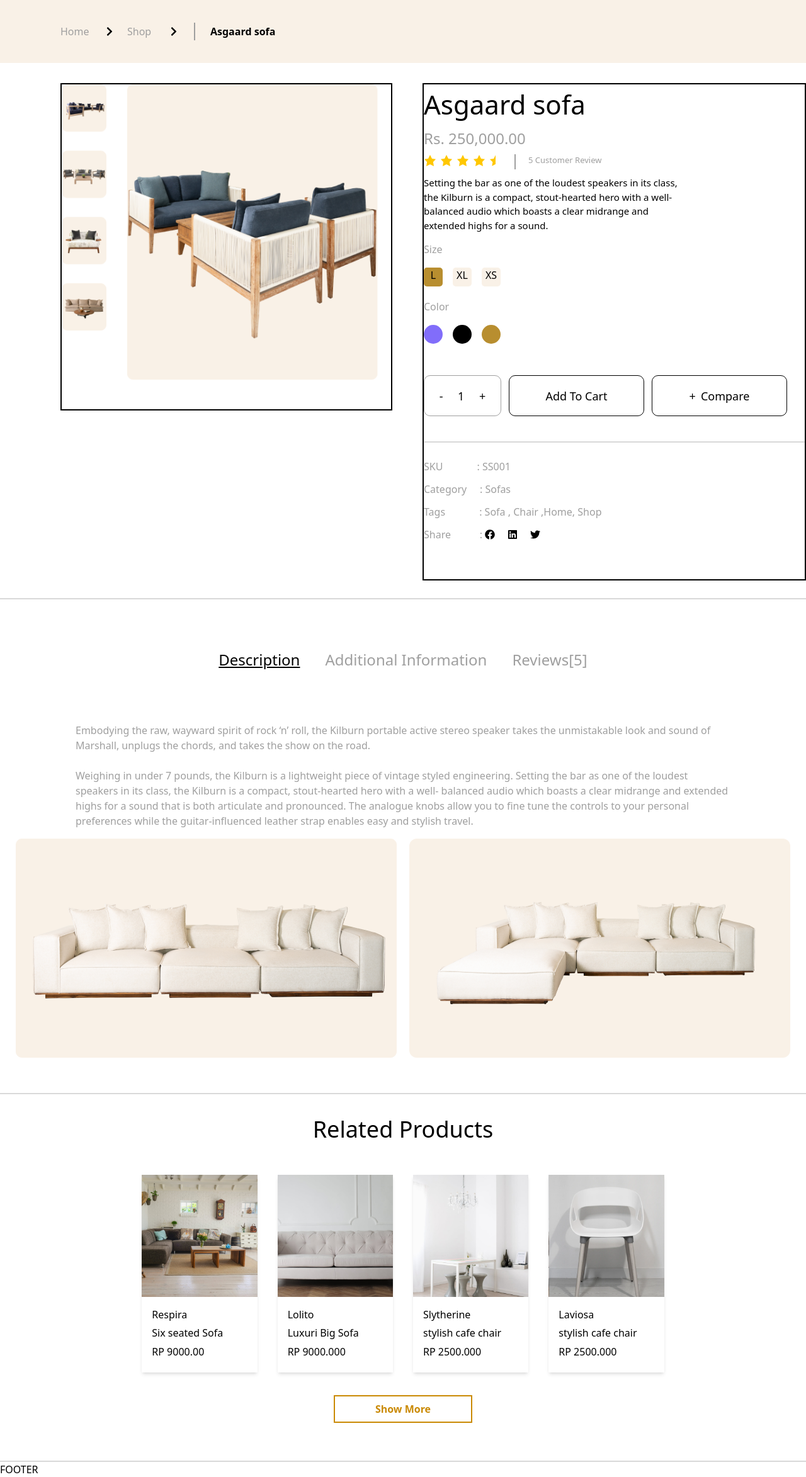
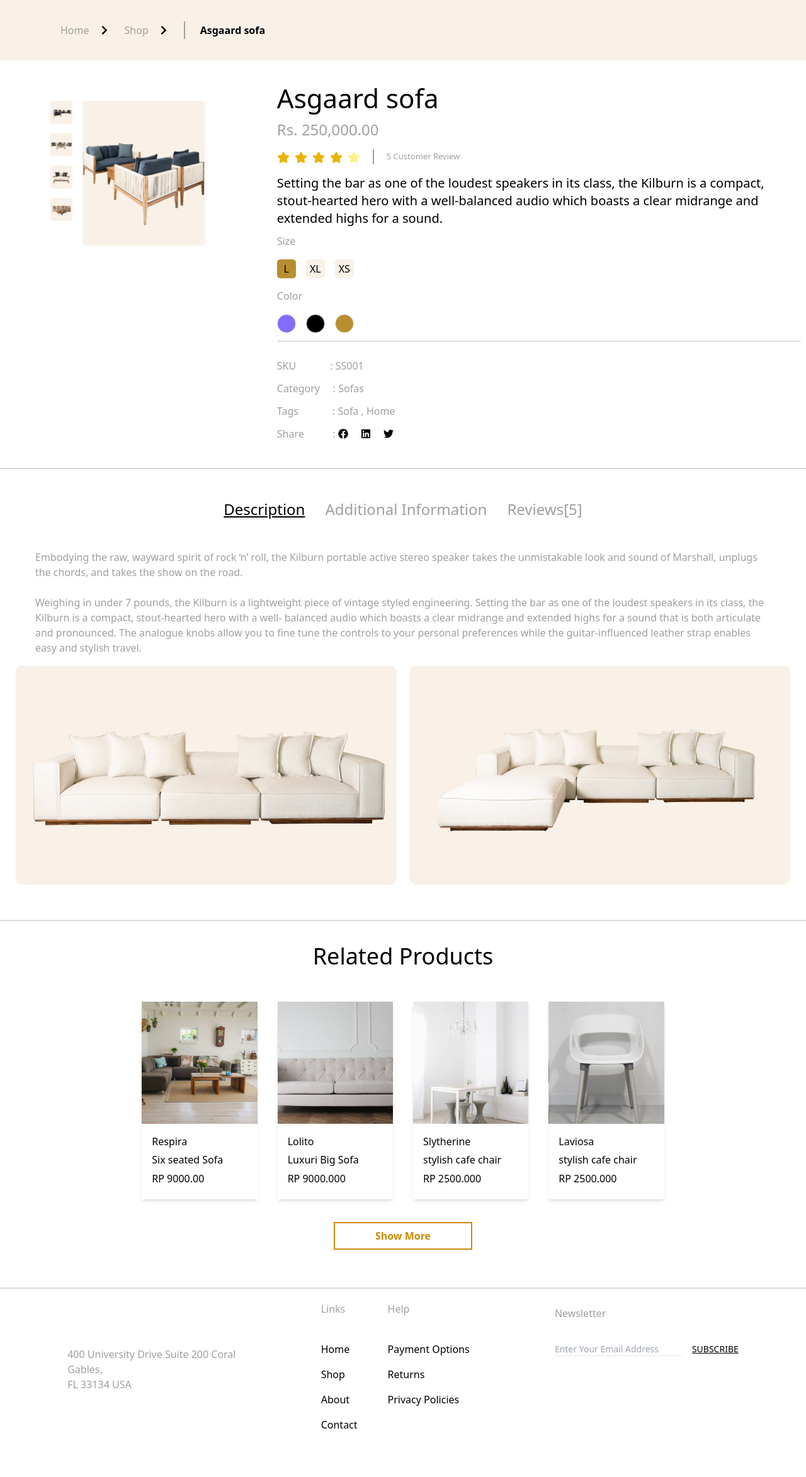
Before and after one commit to Manish6906/wooden-galaxy, a React (Vite) app: page /Single_product in a window 1280 px wide. Shown: the whole page at 63% size. After the commit the page ends 2303 px from the top, so only its background shows below. Built offline with nearby package versions, Linux system fonts and the light colour scheme.

Commit message:
updation

```diff
--- a/src/App.jsx
+++ b/src/App.jsx
@@ -11,6 +11,7 @@ import OurStory from "./Pages/OurStory";
 import Faq from "./Pages/Faq";
 import Contact from "./Pages/Contact"
 import Single_product from "./Pages/Single_product";
+import Footer2 from "./Components/Footer2";
 
 const App = () => {
   return (
@@ -26,6 +27,7 @@ const App = () => {
         <Route path="/Contact" element={<Contact />} />
         <Route path="/Login" element={<Login />} />
         <Route path="/Single_product" element={<Single_product />} />
+        <Route path="/footer2" element={<Footer2 />} />
       </Routes>
     </Router>
   );
--- /dev/null
+++ b/src/Components/Footer2.jsx
@@ -0,0 +1,51 @@
+import React from 'react'
+import { Link } from 'react-router-dom';
+
+const Footer2 = () => {
+  return (
+    <>
+    <div className='h-auto flex items-center justify-center flex-col  gap-8 sm:gap-8 sm:flex-row sm:flex sm:items-center sm:justify-evenly  bg-[#FFFFFF]'>
+
+      <div className='text-[#9F9F9F] text-base text-center sm:text-start'>
+        <p>400 University Drive Suite 200 Coral <br />
+        Gables,<br />
+        FL 33134 USA</p>
+      </div>
+
+      <div className='flex  justify-center gap-8 sm:gap-12'>
+
+      <div>
+          <p className='text-[#9F9F9F] mb-2 sm:mb-8'>Links</p>
+          <ul className='flex flex-col leading-10'>
+          <Link to="/">Home</Link>
+          <Link to="/Shop">Shop</Link>
+          <Link to="/About">About</Link>
+          <Link to="/Contact">Contact</Link>
+        </ul>
+      </div>
+
+      <div className=' mb-10'>
+          <p className='text-[#9F9F9F] mb-2 sm:mb-8'>Help</p>
+          <ul className='flex flex-col leading-10'>
+          <Link to="">Payment Options</Link>
+          <Link to="">Returns</Link>
+          <Link to="">Privacy Policies</Link>
+        </ul>
+      </div>
+
+      </div>
+
+      <div className=' mb-[122px] text-center sm:text-start '>
+      <p className='text-[#9F9F9F] mb-4 sm:mb-8'>Newsletter</p>
+      <div className='text-center sm:text-start'>
+        <input type="email" placeholder='Enter Your Email Address' className='outline-none border-b-[1.8px] text-sm mr-4'/>
+        <button className='underline text-sm font-medium'>SUBSCRIBE</button>
+      </div>
+      </div>
+
+      </div>
+    </ >
+  )
+}
+
+export default Footer2
--- a/src/Pages/Single_product.jsx
+++ b/src/Pages/Single_product.jsx
@@ -4,147 +4,164 @@ import { Link } from 'react-router-dom';
 import { FaFacebook } from "react-icons/fa";
 import { FaLinkedin } from "react-icons/fa";
 import { FaTwitter } from "react-icons/fa";
+import { FaStar } from "react-icons/fa";
+
 
 
 
 // import images
 import side4 from "../assets/single_products/side4.png"
 import main from "../assets/single_products/main_image.png"
-import stars from "../assets/single_products/5stars.png"
 import Des1 from "../assets/single_products/description1.png"
 import Des2 from "../assets/single_products/description2.png"
 import ProductCard from '../Components/ProductCard';
+import Footer2 from '../Components/Footer2';
 
 const Single_product = () => {
   return (
     < >
       {/* ADDING NAVBAR SECTION */}
 
-      <div className=' flex items-center  bg-[#F9F1E7] h-[100px]  w-full '>
-        <div className='flex items-center ml-24 gap-6'>
+      <div className='h-24 flex items-center justify-center sm:flex sm:justify-start sm:items-center bg-[#F9F1E7]  '>
 
-          <div className='w-[82px] h-[24px] flex items-center '>
+        <div className='flex items-center gap-3 sm:gap-6  sm:ml-24'>
+
+          <div className='flex items-center gap-2 sm:gap-4'>
             <Link to="/" className='text-[#9F9F9F] font-normal'> Home </Link>
-            <div className='ml-6'><FaChevronRight /></div>
+            <div className=''><FaChevronRight /></div>
           </div>
 
-          <div className='w-[82px] h-[24px] flex items-center '>
+          <div className='flex items-center  gap-2 sm:gap-4 '>
             <Link to="/Shop" className='text-[#9F9F9F] font-normal'> Shop </Link>
-            <div className='ml-7'><FaChevronRight /></div>
+            <div className=''><FaChevronRight /></div>
           </div>
 
 
-          <div className='h-7 border-[1px] border-[#9F9F9F]'></div>
-          <div className='font-semibold'>
-            Asgaard sofa
-          </div>
+          <div className='h-7 border-[1px] border-[#9F9F9F] hidden sm:block'></div>
+          <p className=' font-medium sm:font-semibold'>Asgaard sofa</p>
 
         </div>
       </div>
+
       {/* NAVBAR ENDED */}
 
       {/* 2ND SECTION */}
 
-      <div className='flex gap-12 mb-7 w-full'>
+      <div className='flex flex-col justify-center sm:flex sm:flex-col sm:justify-center
+       md:flex md:flex-col md:justify-center lg:flex lg:flex-row lg:justify-evenly gap-10 lg:gap-24 mb-7 w-full'>
 
-        <div className='h-[520px] w-[553px] flex border-black border-2 ml-24 mt-8 '>
-          <div>
+
+{/*   LEFT SIDE */}
+
+        <div className='flex justify-center pt-0 lg:pt-9 ml-0 sm:ml-20 mt-7 '>
+          <div className='hidden sm:block'>
             <img src={side4} alt="" />
           </div>
 
           <div>
-            <img src={main} alt="" />
+            <img src={main} alt=""  />
           </div>
         </div>
 
-        {/* right side code */}
+{/* right side code */}
 
-        <div className='h-[790px] w-[610px] border-black border-2 mt-8'>
-          <div className='w-[280px] h-[65px] text-[42px] mb-[5px]'>
+        <div className='ml-2 mb-2 mr-2 mt-7'>
+          <div>
+          <div className=' text-[42px] mb-[3px] '>
             Asgaard sofa
           </div>
 
-          <div className='text-[#9F9F9F] w-[173px] h-[36px] text-2xl mb-[5px]'>
+          <div className='text-[#9F9F9F] text-2xl mb-[3px]'>
             Rs. 250,000.00
           </div>
 
-          <div className='flex gap-5 mb-[10px]'>
-            <div>
-              <img src={stars} alt="" />
+          <div className='flex items-center gap-5 mb-[5px]'>
+          <div className='flex mb-3 mt-[15px] gap-1 sm:gap-2 text-base sm:text-xl text-yellow-500 '>
+              <FaStar />
+              <FaStar />
+              <FaStar />
+              <FaStar />
+              <div className='text-yellow-200'>
+                <FaStar />
+              </div>
             </div>
 
-            <div className='h-6 border-[1px] border-[#9F9F9F]'></div>
+            <div className='h-6 border-[1px] border-[#9F9F9F] hidden sm:block'></div>
 
             <div className='text-[13px] text-[#9F9F9F]'>
               5 Customer Review
             </div>
           </div>
 
-          <div className='w-[424px] h-[95px] text-[15px] mb-[10px]'>
+          <p className=' text-base sm:text-xl mb-[10px]'>
             Setting the bar as one of the loudest speakers in its class, the Kilburn is a compact,
             stout-hearted hero with a well-balanced audio which boasts a clear midrange and extended
             highs for a sound.
-          </div>
+          </p>
 
-          <div className='text-[1rem] text-[#9F9F9F] w-[27px] h-[21px] mb-[20px]'>
+          <p className='text-[1rem] text-[#9F9F9F] w-[27px] h-[21px] mb-[20px]'>
             Size
-          </div>
+          </p>
 
-          <div className='flex gap-4 mb-5'>
-            <div className='h-[30px] w-[30px] rounded-[5px] bg-[#B88E2F] text-center'>L</div>
-            <div className='h-[30px] w-[30px] rounded-[5px] bg-[#F9F1E7] text-center'>XL</div>
-            <div className='h-[30px] w-[30px] rounded-[5px] bg-[#F9F1E7] text-center'>XS</div>
+          <div className='flex gap-4 mb-4'>
+            <button className='h-[30px] w-[30px] rounded-[5px] bg-[#B88E2F] text-center'>L</button>
+            <button  className='h-[30px] w-[30px] rounded-[5px] bg-[#F9F1E7] text-center'>XL</button>
+            <button className='h-[30px] w-[30px] rounded-[5px] bg-[#F9F1E7] text-center'>XS</button>
           </div>
 
 
-          <div className='text-[1rem] text-[#9F9F9F] w-[27px] h-[21px] mb-[20px]'>
+          <p className='text-[1rem] text-[#9F9F9F] w-[27px] h-[21px] mb-[20px]'>
             Color
+          </p>
+
+          <div className='flex gap-4 mb-3'>
+            <button className='h-[30px] w-[30px] rounded-[50%] bg-[#816DFA] hover:border-[#816DFA] border-[1px]'></button>
+            <button className='h-[30px] w-[30px] rounded-[50%] bg-[#000000] hover:border-black border-[1px]'></button>
+            <button className='h-[30px] w-[30px] rounded-[50%] bg-[#B88E2F] hover:border-[#B88E2F] border-[1px]'></button>
           </div>
 
-          <div className='flex gap-4 mb-5'>
-            <div className='h-[30px] w-[30px] rounded-[50%] bg-[#816DFA] text-center'></div>
-            <div className='h-[30px] w-[30px] rounded-[50%] bg-[#000000] text-center'></div>
-            <div className='h-[30px] w-[30px] rounded-[50%] bg-[#B88E2F] text-center'></div>
-          </div>
+          {/* <div className='mt-[50px] flex gap-3 mb-[30px]'>
 
-          <div className='mt-[50px] flex gap-3 mb-[40px]'>
+              <div className='w-[123px] h-[65px] text-lg font-semibold border-[#9F9F9F] border-[1px] rounded-[10px] flex justify-evenly items-center  hover:bg-yellow-700
+                hover:text-white'>
+                <div><button>-</button></div>
+                <div><button>1</button></div>
+                <div><button>+</button></div>
+              </div>
 
-            <div className='w-[123px] h-[65px] text-lg border-[#9F9F9F] border-[1px] rounded-[10px] flex justify-evenly items-center'>
-              <div>-</div>
-              <div>1</div>
-              <div>+</div>
-            </div>
+              <div>
+                <button className="w-[215px] h-[65px] text-lg font-semibold border-[#000000] border-[1px] rounded-[10px] flex justify-evenly items-center hover:bg-yellow-700
+                hover:text-white">Add To Cart</button>
+              </div>
 
-            <div className='w-[215px] h-[65px] text-lg border-[#000000] border-[1px] rounded-[10px] flex justify-evenly items-center'>
-              <div>Add To Cart</div>
-            </div>
-            <div className='w-[215px] h-[65px] text-lg border-[#000000] border-[1px] rounded-[10px] flex justify-evenly items-center'>
-              <div className='flex gap-2'>
-                <div>+</div>
-                <div>Compare</div>
+              <div>
+              <button className="w-[215px] h-[65px] text-lg font-semibold border-[#000000] border-[1px] rounded-[10px] flex justify-evenly items-center  hover:bg-yellow-700
+                hover:text-white ">
+                + &nbsp; Compare
+              </button>
               </div>
-            </div>
-          </div>
 
-          <div className='w-[605px] border-[1px] border-[#D9D9D9] rounded-sm '></div>
+          </div> */}
+
+          <div className=' border-[1px] border-[#D9D9D9] rounded-sm '></div>
 
           <div className='text-[#9F9F9F] mt-5 leading-9'>
             <div>SKU &nbsp; &nbsp; &nbsp; &nbsp; &nbsp; &nbsp; : SS001</div>
             <div>Category &nbsp; &nbsp; : Sofas</div>
-            <div>Tags &nbsp; &nbsp; &nbsp; &nbsp; &nbsp; &nbsp; : Sofa , Chair ,Home, Shop</div>
+            <div>Tags &nbsp; &nbsp; &nbsp; &nbsp; &nbsp; &nbsp; : Sofa , Home</div>
 
             <div className='flex items-center gap-1 '>
               <div>Share &nbsp; &nbsp;&nbsp; &nbsp; &nbsp; &nbsp;: </div>
 
-              <div className='flex gap-5 text-black'>
+              <div className='flex gap-2 sm:gap-5 text-black'>
                 <div>
-                  <FaFacebook />
+                  <Link to="Link"><FaFacebook /></Link>
                 </div>
                 <div>
-                  <FaLinkedin />
+                <Link to="Link"><FaLinkedin /></Link>
                 </div>
                 <div>
-                  <FaTwitter />
+                <Link to="Link"><FaTwitter /></Link>
                 </div>
               </div>
 
@@ -152,24 +169,26 @@ const Single_product = () => {
           </div>
 
         </div>
+          </div>
       </div>
 
-      {/* SECOND SECTION ENDS HERE */}
+      {/* 2ND SECTION ENDS HERE */}
+
 
       {/* SINGLE LINE  */}
 
-      <div className='w-full  border-[#D9D9D9] border-[1px] mb-9'></div  >
+      <div className=' border-[#D9D9D9] border-[1px] mb-9'></div  >
 
       {/* DISCRIPTION SECTION */}
 
-      <div className='w-full h-9 flex justify-center gap-10 my-20'>
-        <div className='text-2xl font-medium underline'>Description</div>
-        <div className='text-2xl text-[#9F9F9F]'>Additional Information</div>
-        <div className='text-2xl text-[#9F9F9F]'>Reviews[5]</div>
+     <div className=' flex justify-center gap-8 my-12'>
+        <p className='text-2xl font-medium underline text-center'>Description</p>
+        <Link to="Link"><p className='text-2xl text-[#9F9F9F] hidden sm:block'>Additional Information</p></Link>
+        <Link to="Link"><p className='text-2xl text-[#9F9F9F] hidden sm:block'>Reviews[5]</p></Link>
       </div>
 
-      <div className='flex justify-center'>
-        <div className='w-[90%] text-[#9F9F9F] text-base px-14 '>
+     <div className='flex justify-center'>
+        <p className=' text-[#9F9F9F] text-base px-14 '>
           Embodying the raw, wayward spirit of rock ‘n’ roll, the Kilburn portable active stereo speaker takes the
           unmistakable look and sound of Marshall, unplugs the chords, and takes the show on the road.
           <br />
@@ -179,12 +198,12 @@ const Single_product = () => {
           balanced audio which boasts a clear midrange and extended highs for a sound that is both articulate and
           pronounced. The analogue knobs allow you to fine tune the controls to your personal preferences while the
           guitar-influenced leather strap enables easy and stylish travel.
-        </div>
+        </p>
       </div>
 
       {/* des images */}
 
-      <div className='flex justify-center gap-5  mt-4 mb-14'>
+      <div className='flex flex-col  sm:flex sm:flex-row sm:justify-center gap-5  mt-4 mb-14'>
         <div className='rounded-xl '><img src={Des1} alt="" /></div>
         <div className='rounded-xl  bg-[#F9F1E7]'><img src={Des2} alt="" /></div>
       </div>
@@ -204,6 +223,7 @@ const Single_product = () => {
       </div>
 
       {/* SHOW MORE SEC */}
+
       <div className="p-6 ">
         <button class="border-2 border-yellow-600 text-yellow-600 font-bold px-16 py-2 flex mx-auto ">
           Show More
@@ -212,10 +232,13 @@ const Single_product = () => {
 
       {/* SINGLE LINE  */}
 
-      <div className='w-full  border-[#D9D9D9] border-[1px] mt-9'></div  >
+      <div className='w-full border-[#D9D9D9] border-[1px] mt-9'></div  >
 
       {/* FOOTER CODE HERE */}
-      FOOTER
+
+      <div className='mt-5 ml-1 mr-1 mb-5'>
+        <Footer2/>
+      </div>
 
     </ >
   )
```
Also changed, not shown: src/assets/single_products/5stars.png (deleted).
